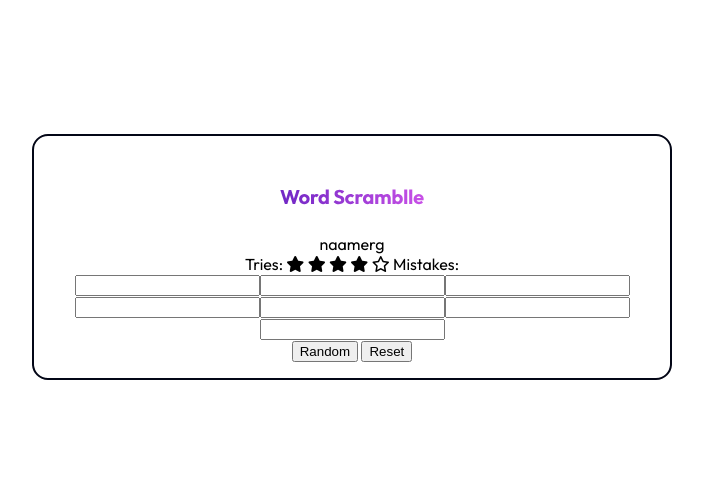
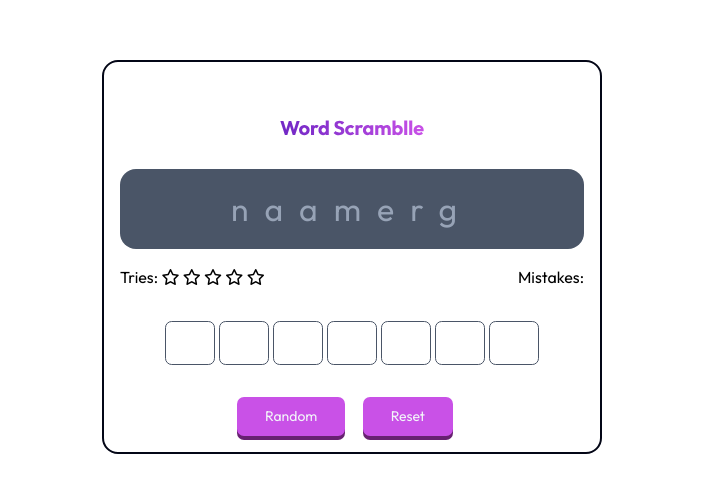
Before and after one commit to savvystrider/guess-the-word-game, a plain HTML site: page index.html in a window 1280 px wide. Shown: the part 143-636 px from the top of the page, without its empty margins (288-991 px from the left). Drawn offline with Linux system fonts and the light colour scheme.

Commit message:
adds additional styles

```diff
--- a/app.js
+++ b/app.js
@@ -14,10 +14,6 @@ let selectedWord = words[Math.floor(Math.random() * words.length)];
 let correctLetters = [];
 let wrongLetters = [];
 let triesAmt = 1;
-
-// inputEls.forEach((input) => {
-//   input.addEventListener("click", focusEmptyElement);
-// });
 
 function shuffleWord() {
   let shuffledWord = selectedWord
--- a/index.html
+++ b/index.html
@@ -29,17 +29,21 @@
           <div id="display" class="display"></div>
         </div>
         <div class="stats">
-          <span>Tries: </span>
-          <span id="tries"></span>
-          <span>
-            <i class="fa-solid fa-star"></i>
-            <i class="fa-solid fa-star"></i>
-            <i class="fa-solid fa-star"></i>
-            <i class="fa-solid fa-star"></i>
-            <i class="fa-regular fa-star"></i
-          ></span>
-          <span>Mistakes:</span>
-          <span id="mistakes"></span>
+          <div class="attempts">
+            <span>Tries: <span id="tries"></span></span>
+            <span id="star-container" class="star-container">
+              <!-- <i class="fa-solid fa-star"></i> -->
+              <i class="fa-regular fa-star"></i>
+              <i class="fa-regular fa-star"></i>
+              <i class="fa-regular fa-star"></i>
+              <i class="fa-regular fa-star"></i>
+              <i class="fa-regular fa-star"></i
+            ></span>
+          </div>
+          <div class="errors">
+            <span>Mistakes:</span>
+            <span id="mistakes"></span>
+          </div>
         </div>
         <div class="input-container"></div>
         <div class="btn-container">
--- a/styles.css
+++ b/styles.css
@@ -9,10 +9,12 @@ body {
     display: grid;
     min-height: 100vh;
     place-items: center;
+    line-height: 1.5;
 }
 
 .game-container {
-    max-width: 50%;
+    /* max-width: 50%; */
+    width: 31.25rem;
     /* background-color: #030616; */
     border: 2px solid #030616;
     /* color: #F2F5F9; */
@@ -21,3 +23,50 @@ body {
     margin-inline: auto;
     text-align: center;
 }
+
+.display {
+    background-color: #4A5567;
+    color: #97A3B6;
+    padding: 0.5em 0;
+    border-radius: 0.5em;
+    font-size: 2rem;
+    letter-spacing: 0.5em;
+}
+
+.stats {
+    display: flex;
+    justify-content: space-between;
+    align-items: center;
+    margin-top: 1em;
+}
+
+.input-container {
+    display: flex;
+    justify-content: center;
+    align-items: center;
+    flex-wrap: nowrap;
+    gap: 0.25em;
+    margin-block: 2em;
+}
+
+.letter {
+    display: inline-block;
+    max-width: 3.125rem;
+    padding: 1em;
+    border-radius: 0.5em;
+    border: 1px solid #4A5567;
+}
+
+.btn {
+    display: inline-block;
+    cursor: pointer;
+    background-color: #C951E7;
+    color: #F2F5F9;
+    font-size: 0.875rem;
+    font-family: inherit;
+    border: none;
+    border-radius: 0.5em;
+    padding: 0.75em 2em;
+    box-shadow: 0 4px #672171;
+    margin-right: 1em;
+}
```
